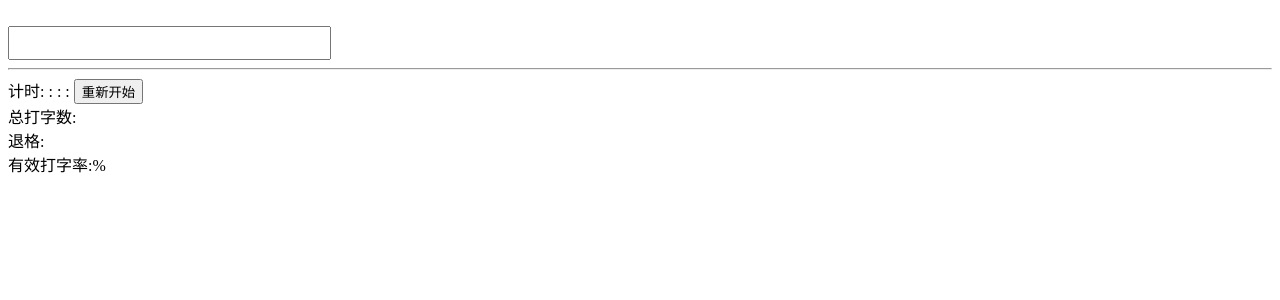
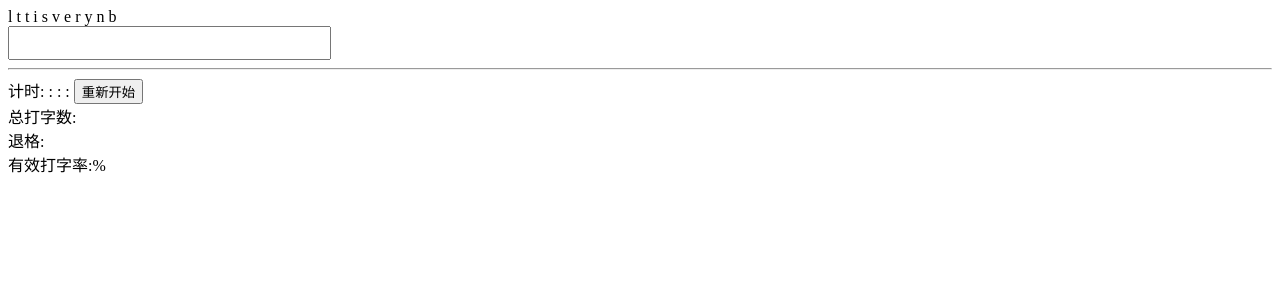
Before and after one commit to XXYiFei/onlinetyping, a Vue app in the folder onlinetype/: page / in a window 1280 px wide. Shown: the top 300 px of the page. Built offline with nearby package versions, Linux system fonts and the light colour scheme.

Commit message:
配置vuex

```diff
--- a/onlinetype/src/components/Typing/Typing.vue
+++ b/onlinetype/src/components/Typing/Typing.vue
@@ -1,43 +1,62 @@
 <template>
-    <div id="itany" style="text-align: 35px;">
-        <span v-for="(value,index) in text" :key="index"
+  <div id="typing" style="text-align: 35px;">
+      <!--
+    <span
+      v-for="(value,index) in text"
+      :key="index"
       style="font-size: 26px; margin-left: 2px; font-family: 'Times New Roman', Times, serif;"
-            :class="{rightcolor:wordcompare(index)==2,wrongcolor:wordcompare(index)==1}">
+      :class="{rightcolor:wordcompare(index)==2,wrongcolor:wordcompare(index)==1}"
+    >
       {{text[index]}}
       <span>&nbsp;</span>
     </span>
-        <br>
-        <input id="inputtext" type="text" v-model="inputtext"
-            style="font-size: 26px; padding: 0; font-family: 'Times New Roman', Times, serif;" @keydown="timestart"
-            @keydown.8="adddelettimes">
-        <hr>
-        <!--
-            <span v-for="(value,index) in inputtext" :class="{wrongword:wordcompare(index)}">
-                {{value}}
+    -->
+    <span
+      v-for="(value,index) in text" :key="index"
+    >
+        {{text[index]}}
     </span>
-        -->
+    <br />
+    <input
+      id="inputtext"
+      type="text"
+      v-model="inputtext"
+      style="font-size: 26px; padding: 0; font-family: 'Times New Roman', Times, serif;"
+      @keydown="timestart"
+      @keydown.8="adddelettimes"
+    />
+    <hr />
 
     <div>
       计时:
-            <span v-if="hourx<10">0</span>{{hourx}}:
-            <span v-if="minutesx<10">0</span>{{minutesx}}:
-            <span v-if="secondx<10">0</span>{{secondx}}:
-            <span v-if="millisec<10">0</span>{{millisec}}
+      <span v-if="hourx<10">0</span>
+      {{hourx}}:
+      <span v-if="minutesx<10">0</span>
+      {{minutesx}}:
+      <span v-if="secondx<10">0</span>
+      {{secondx}}:
+      <span v-if="millisec<10">0</span>
+      {{millisec}}
       <button @click="timeclear">重新开始</button>
     </div>
-        <div>
-            总打字数:{{totalwords}}
-        </div>
-        <div>
-            退格:{{delettimes}}
-        </div>
-        <div>
-            有效打字率:{{rightpercent}}%
-        </div>
+    <div>总打字数:{{totalwords}}</div>
+    <div>退格:{{delettimes}}</div>
+    <div>有效打字率:{{rightpercent}}%</div>
   </div>
 </template>
 
 <script>
+import {mapGetters} from 'vuex'
+
+export default {
+  name: "typing",
+  computed: {
+    text() {
+      return this.$store.state.text
+    }
+  }
+};
+/*
     window.onload = function () {
             new Vue({
                 el: '#itany',
@@ -113,6 +132,7 @@
                 }
             });
         }
+        */
 </script>
 
 <style lang="less" scoped>
--- a/onlinetype/src/main.js
+++ b/onlinetype/src/main.js
@@ -3,12 +3,14 @@
 import Vue from 'vue'
 import App from './App'
 import router from './router'
+import store from './store'
 
 Vue.config.productionTip = false
 
 /* eslint-disable no-new */
 new Vue({
   el: '#app',
+  store,
   router,
   components: { App },
   template: '<App/>'
--- /dev/null
+++ b/onlinetype/src/store.js
@@ -0,0 +1,18 @@
+/**
+ * vuex配置
+ */
+
+ import Vue from 'vue'
+ import Vuex from 'vuex'
+
+ Vue.use(Vuex);
+
+ var state={
+    text: 'ltt is very nb'
+ }
+
+ const store = new Vuex.Store({
+     state,
+ })
+
+ export default store;
```
Lines whose indentation alone changed are shown as unchanged.
